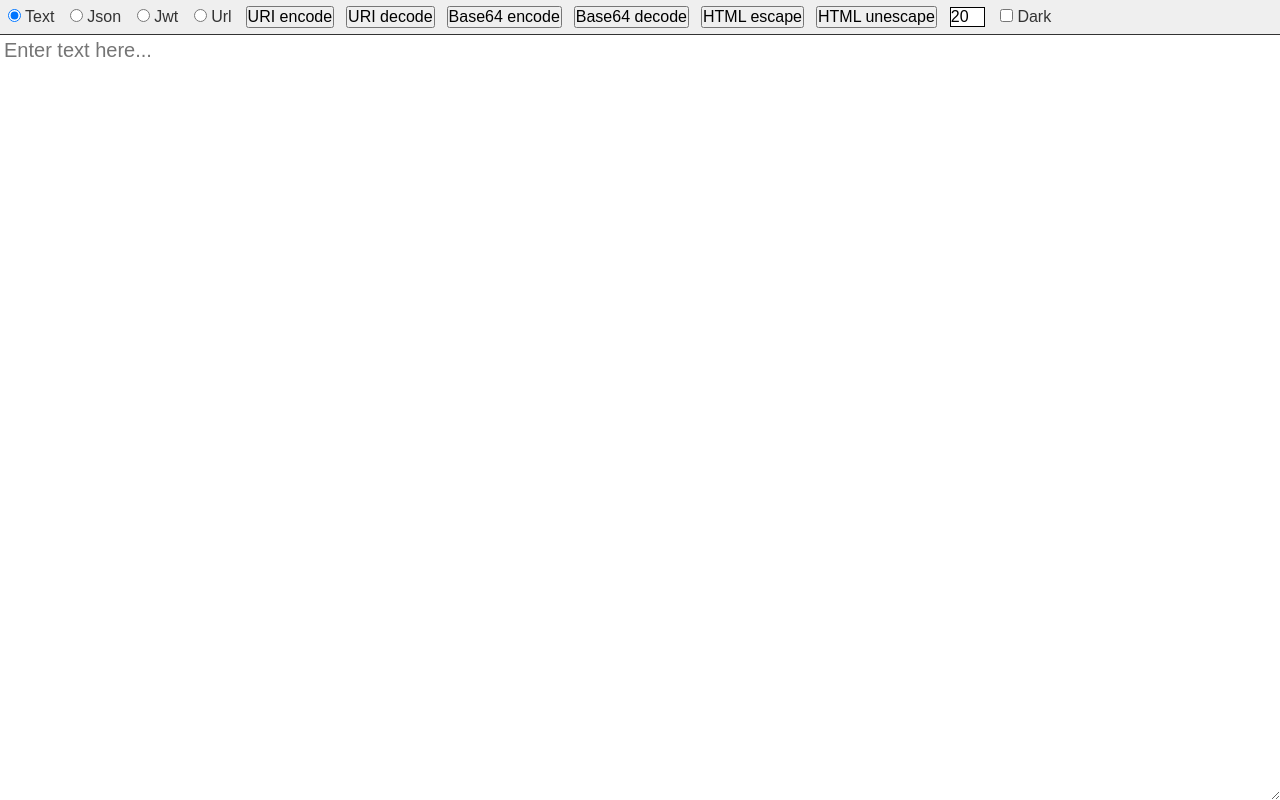
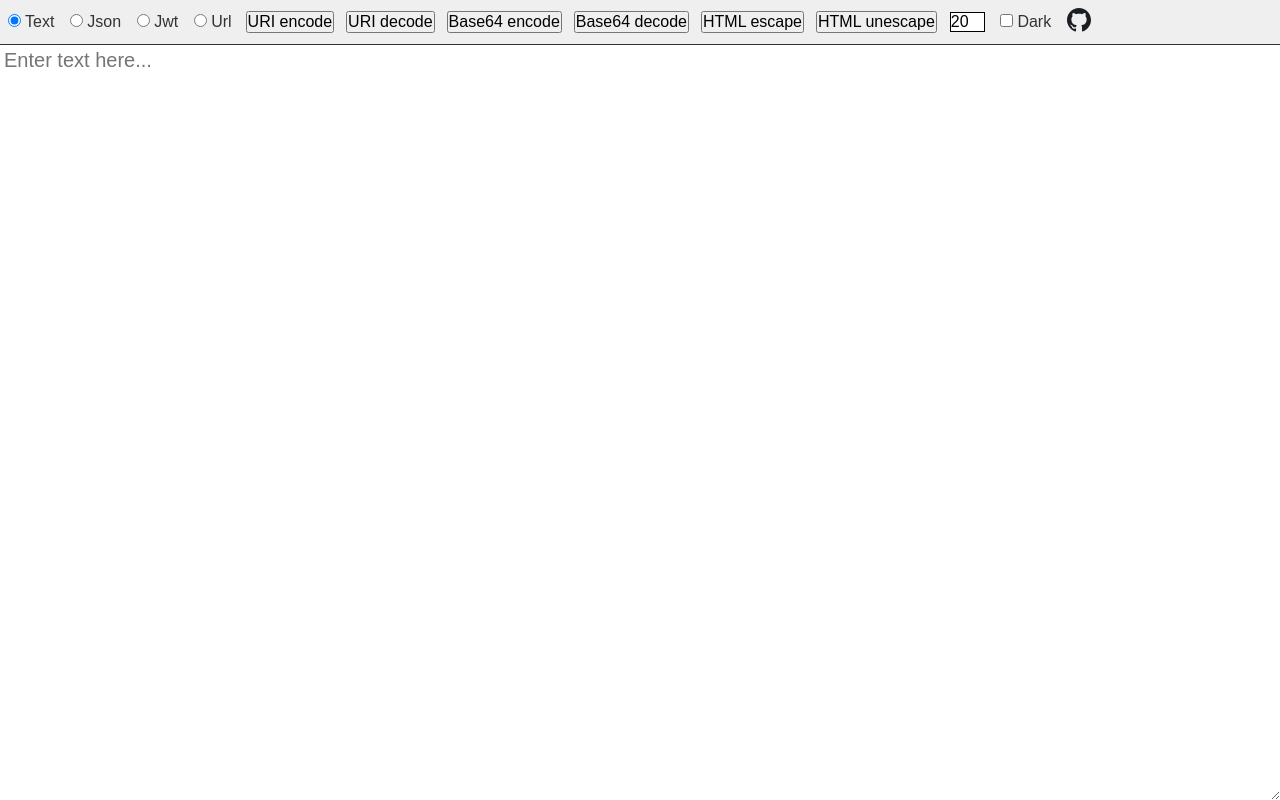
Before and after one commit to es-repo/text-tools, a plain HTML site: page index.html in a window 1280 px wide. Drawn offline with nearby package versions, Linux system fonts and the light colour scheme.

Commit message:
feat: Add github link.

```diff
--- a/index.html
+++ b/index.html
@@ -143,6 +143,11 @@
       .boolean-value {
         color: var(--boolean-value-color);
       }
+
+      .social-icon {
+        width: 1.5rem;
+        height: 1.5rem;
+      }
     </style>
   </head>
   <body>
@@ -176,6 +181,7 @@
       <li>
         <label><input type="checkbox" id="dark-theme-checkbox" />Dark</label>
       </li>
+      <li><a href="https://github.com/es-repo/text-tools" target="_blank"><img src="images/github-icon.svg" class="social-icon"></a></li>
     </menu>
     <main></main>
 
```
Also changed, not shown: images/github-icon.svg (added).
